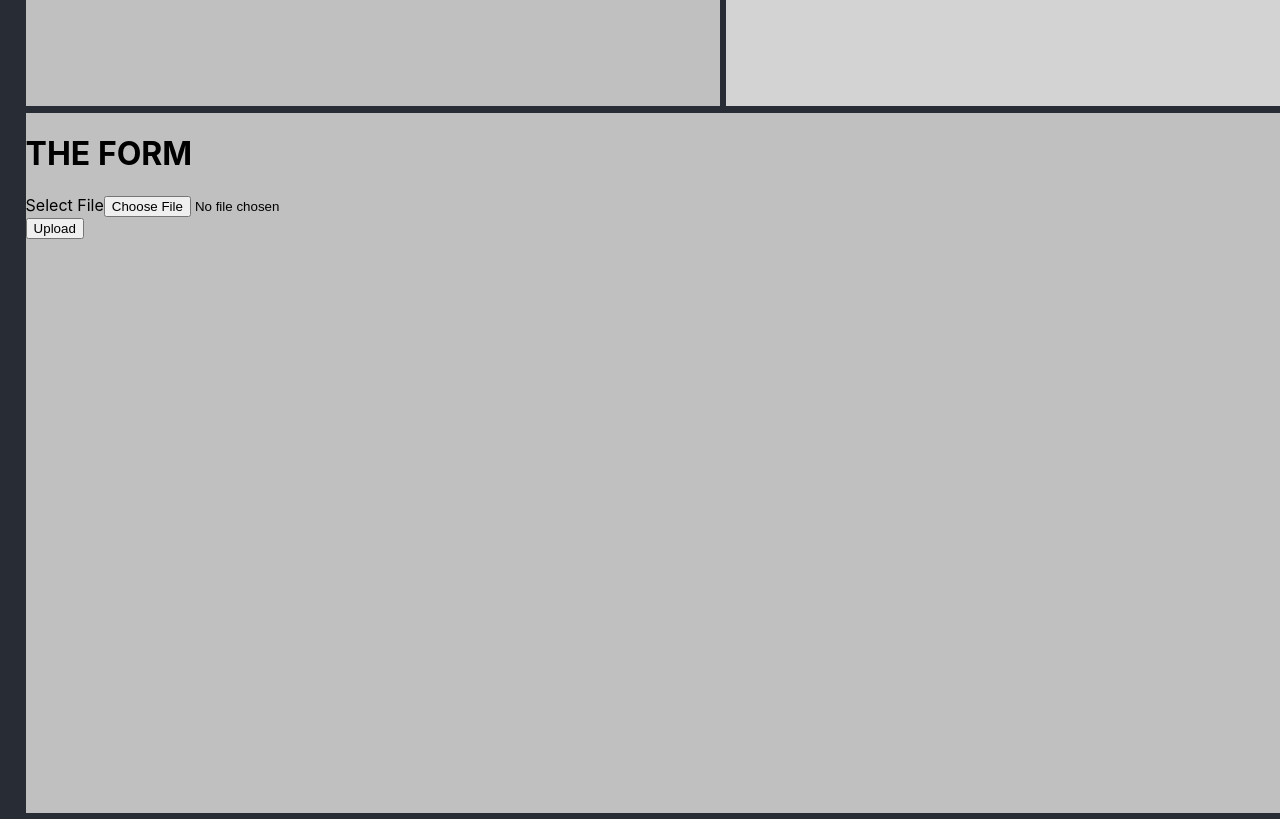
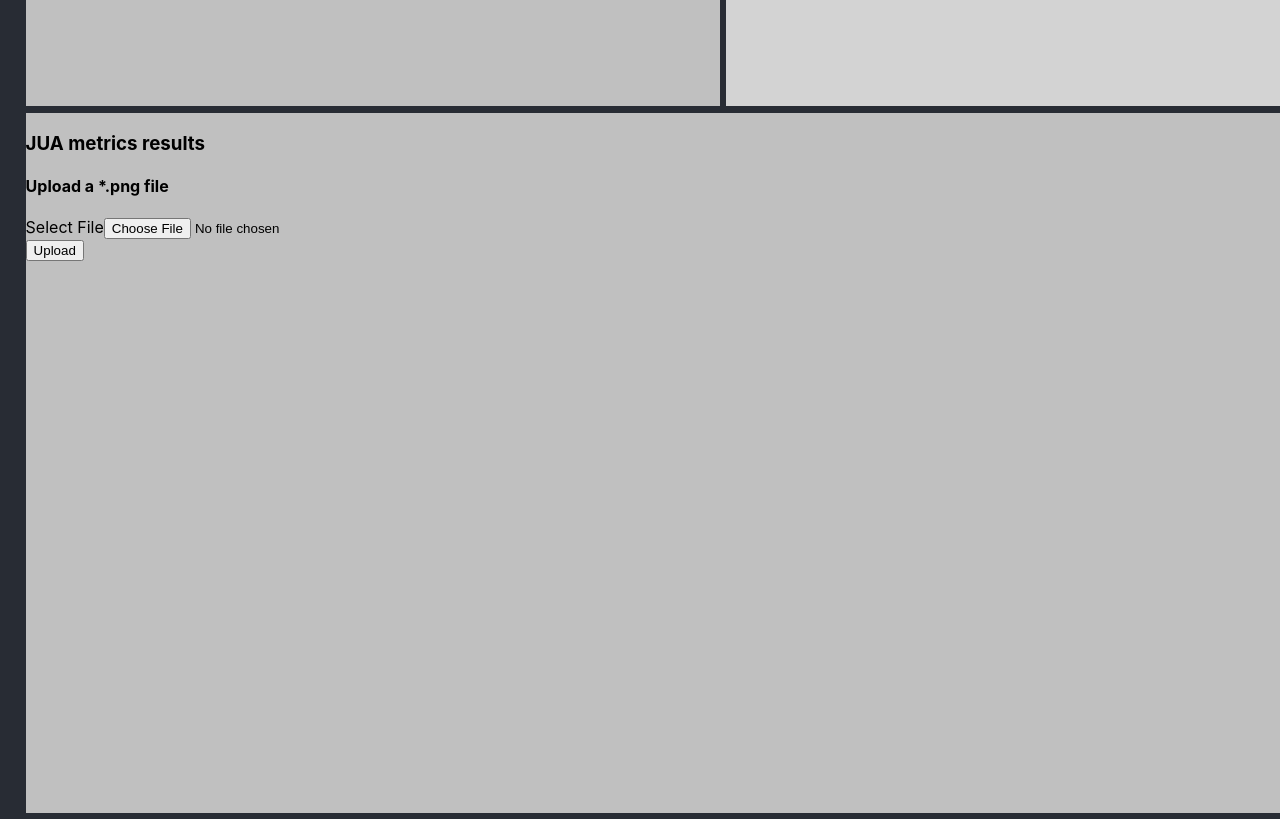
Before and after one commit to tannisthamaiti/PETAI_app, a React (Create React App) app: page / in a window 1280 px wide. Shown: the part 1400-2219 px from the top of the page. Built offline with nearby package versions, Linux system fonts and the light colour scheme.

Commit message:
text change

```diff
--- a/src/Case5.js
+++ b/src/Case5.js
@@ -40,7 +40,8 @@ handleUpload(e){
     render() {
         return (
             <div>
-                <h1>THE FORM </h1>
+                <h3>JUA metrics results </h3>
+		<h4>Upload a *.png file</h4>
 				<form>
 				<div>
 				<label>Select File</label>
```
